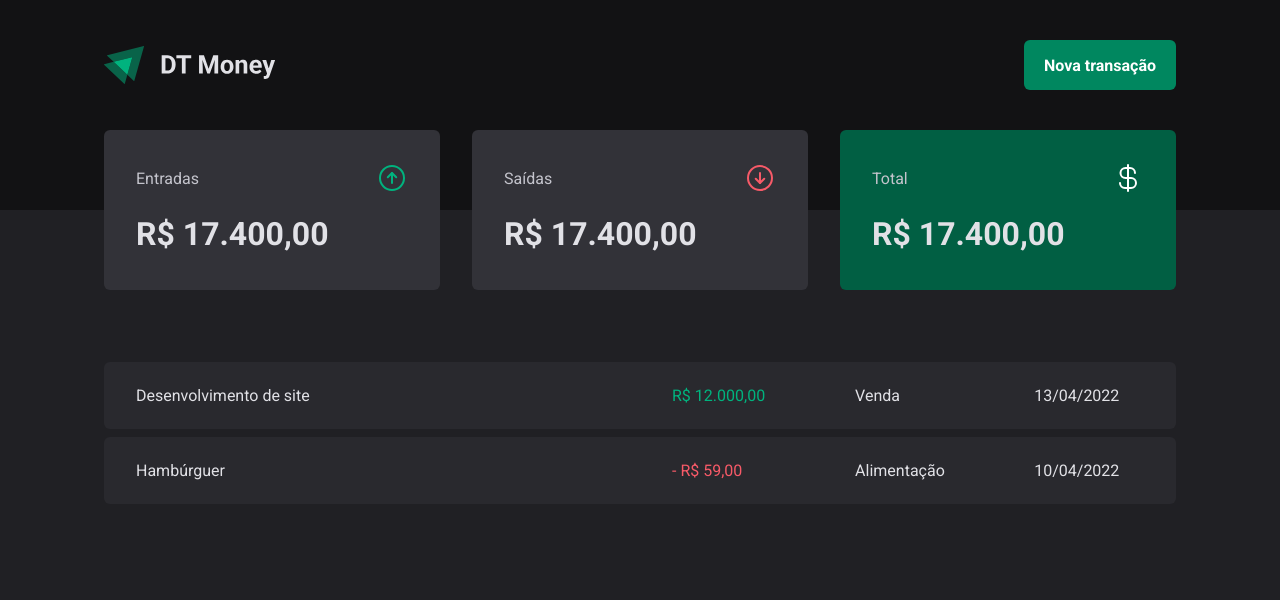
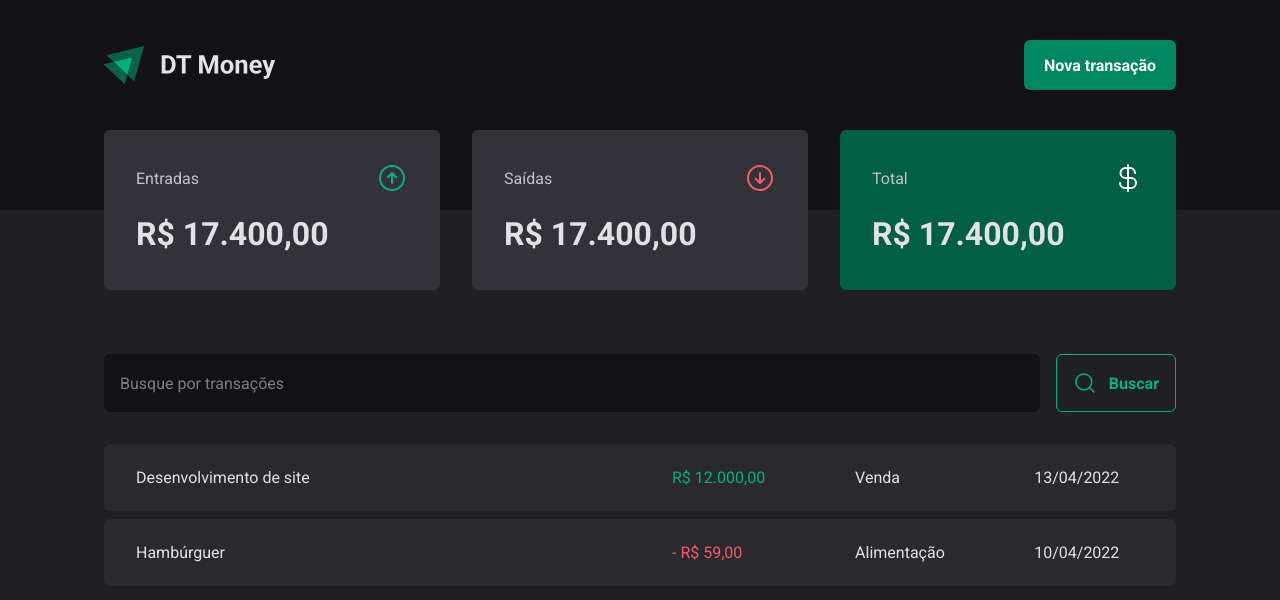
Before and after one commit to PedroZich22/dt-money, a React (Vite) app: page / in a window 1280 px wide. Shown: the top 600 px of the page. Built offline with nearby package versions, Linux system fonts and the light colour scheme.

Commit message:
feat: SearchForm component

```diff
--- /dev/null
+++ b/src/pages/Transactions/components/SearchForm/index.tsx
@@ -0,0 +1,15 @@
+import { MagnifyingGlass } from "phosphor-react";
+import { SearchFormContainer } from "./styles";
+
+export function SearchForm() {
+  return (
+    <SearchFormContainer>
+      <input type="text" placeholder="Busque por transações" />
+
+      <button type="submit">
+        <MagnifyingGlass size={24} />
+        Buscar
+      </button>
+    </SearchFormContainer>
+  );
+}
--- /dev/null
+++ b/src/pages/Transactions/components/SearchForm/styles.ts
@@ -0,0 +1,41 @@
+import { styled } from "styled-components";
+
+export const SearchFormContainer = styled.form`
+  display: flex;
+  gap: 1rem;
+
+  input {
+    flex: 1;
+    border-radius: 6px;
+    border: 0;
+    background: ${(props) => props.theme["gray-900"]};
+    color: ${(props) => props.theme["gray-300"]};
+    padding: 1rem;
+
+    &::placeholder {
+      color: ${(props) => props.theme["gray-500"]};
+    }
+  }
+
+  button {
+    display: flex;
+    align-items: center;
+    gap: 0.75rem;
+
+    border: 0;
+    padding: 1rem;
+    background: transparent;
+    border: 1px solid ${(props) => props.theme["green-300"]};
+    color: ${(props) => props.theme["green-300"]};
+    border-radius: 6px;
+    cursor: pointer;
+    font-weight: 700;
+
+    &:hover {
+      background: ${(props) => props.theme["green-500"]};
+      color: ${(props) => props.theme.white};
+      border: 1px solid ${(props) => props.theme["green-500"]};
+      transition: background-color 0.2s, color 0.2s, border-color 0.2s;
+    }
+  }
+`;
--- a/src/pages/Transactions/index.tsx
+++ b/src/pages/Transactions/index.tsx
@@ -1,5 +1,6 @@
 import { Header } from "../../components/Header";
 import { Summary } from "../../components/Summary";
+import { SearchForm } from "./components/SearchForm";
 import {
   PriceHighlight,
   TransactionsContainer,
@@ -13,6 +14,7 @@
       <Summary />
 
       <TransactionsContainer>
+        <SearchForm />
         <TransactionsTable>
           <tbody>
             <tr>
--- a/src/pages/Transactions/styles.ts
+++ b/src/pages/Transactions/styles.ts
@@ -11,7 +11,7 @@
   width: 100%;
   border-collapse: separate;
   border-spacing: 0 0.5rem;
-  /* margin-top: 1.5rem; */
+  margin-top: 1.5rem;
 
   td {
     padding: 1.5rem 2rem;
```
